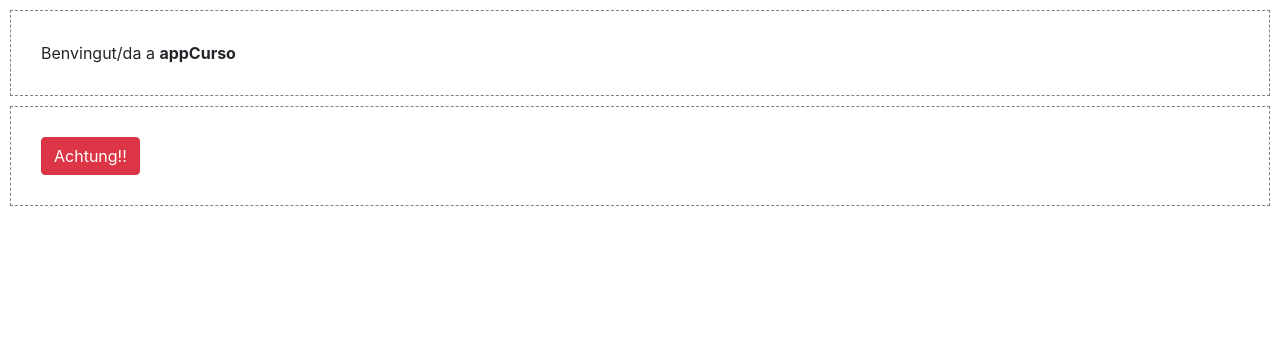
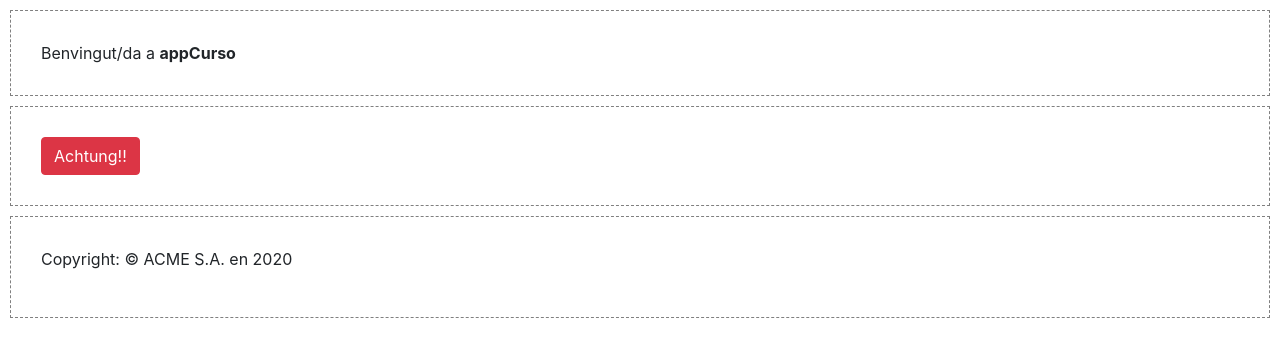
Before and after one commit to mirtalc/angular-tutorial-Ang4desde0, an Angular app: page / in a window 1280 px wide. Shown: the top 356 px of the page. Built offline with nearby package versions, Linux system fonts and the light colour scheme.

Commit message:
feat(#4): Afegir component copyright

```diff
--- a/src/app/app.component.html
+++ b/src/app/app.component.html
@@ -6,6 +6,10 @@
     <div class="section">
         <button type="button" class="btn btn-danger">Achtung!!</button>
     </div>
+
+    <div class="section">
+        <app-copyright></app-copyright>
+    </div>
 </div>
 
 <router-outlet></router-outlet>
--- a/src/app/app.module.ts
+++ b/src/app/app.module.ts
@@ -6,6 +6,7 @@
 
 import { AppRoutingModule } from './app-routing.module';
 import { AppComponent } from './app.component';
+import { CopyrightComponent } from './copyright/copyright.component';
 
 /**
  * 2. Decorador del Module amb metadata
@@ -13,7 +14,8 @@
 @NgModule({
     // declarations a.k.a. vistes d'un mòdul. Poden ser directives, components o pipes
     declarations: [
-        AppComponent
+        AppComponent,
+        CopyrightComponent
     ],
     // dependències (l'origen està a la primera secció amb el imports)
     imports: [
--- /dev/null
+++ b/src/app/copyright/copyright.component.html
@@ -0,0 +1 @@
+<p>Copyright: {{ empresaCopyright }} en {{ hui | date: "y" }}</p>
--- /dev/null
+++ b/src/app/copyright/copyright.component.ts
@@ -0,0 +1,18 @@
+import { Component, OnInit } from '@angular/core';
+
+@Component({
+    selector: 'app-copyright',
+    templateUrl: './copyright.component.html',
+    styleUrls: ['./copyright.component.scss']
+})
+export class CopyrightComponent implements OnInit {
+    // Atributs
+    empresaCopyright: String = '\u00A9 ACME S.A.';
+    hui: any = new Date();
+
+    constructor() { }
+
+    ngOnInit(): void {
+    }
+
+}
```
Also changed, not shown: src/app/copyright/copyright.component.scss (added).
